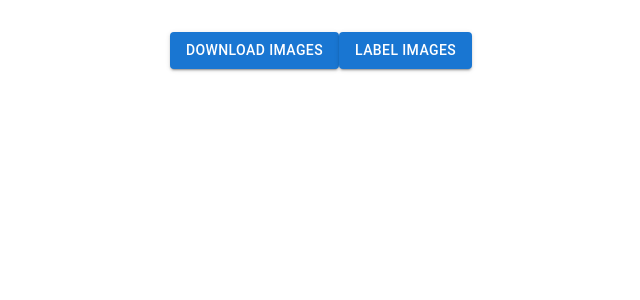
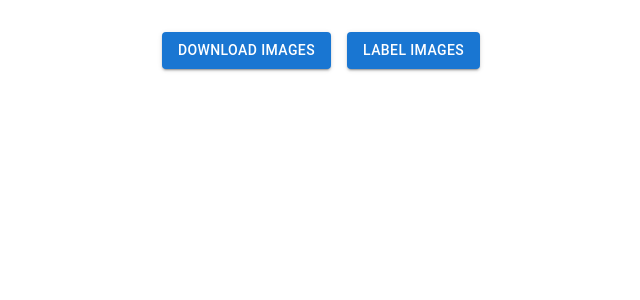
Before and after one commit to jonechong/image-labeller, a React (Create React App) app: page / in a window 1280 px wide. Shown: the top 300 px of the page, without its empty margins (319-959 px from the left). Built offline with nearby package versions, Linux system fonts and the light colour scheme.

Commit message:
feat: added spacing between buttons

```diff
--- a/src/pages/SplashScreen.js
+++ b/src/pages/SplashScreen.js
@@ -3,12 +3,19 @@ import { useNavigate } from "react-router-dom";
 
 export default function SplashScreen({ onOptionSelect }) {
     const navigate = useNavigate();
+
     return (
-        <Box textAlign="center" p={4}>
-            <Button variant="contained" onClick={() => navigate("download")}>
+        <Box
+            textAlign="center"
+            p={4}
+            display="flex"
+            justifyContent="center"
+            gap={2}
+        >
+            <Button variant="contained" onClick={() => navigate("/download")}>
                 Download Images
             </Button>
-            <Button variant="contained" onClick={() => navigate("label")}>
+            <Button variant="contained" onClick={() => navigate("/label")}>
                 Label Images
             </Button>
         </Box>
```
